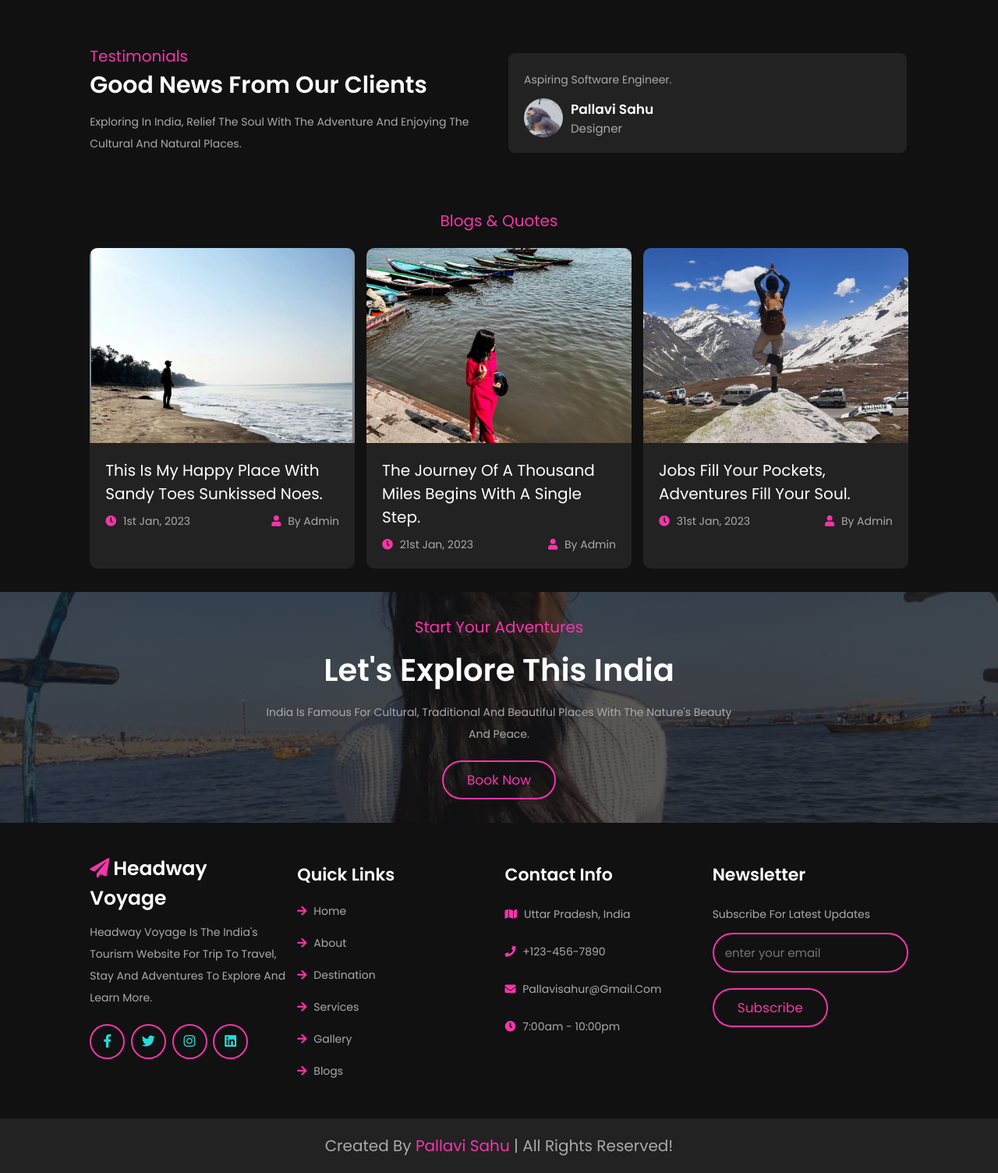
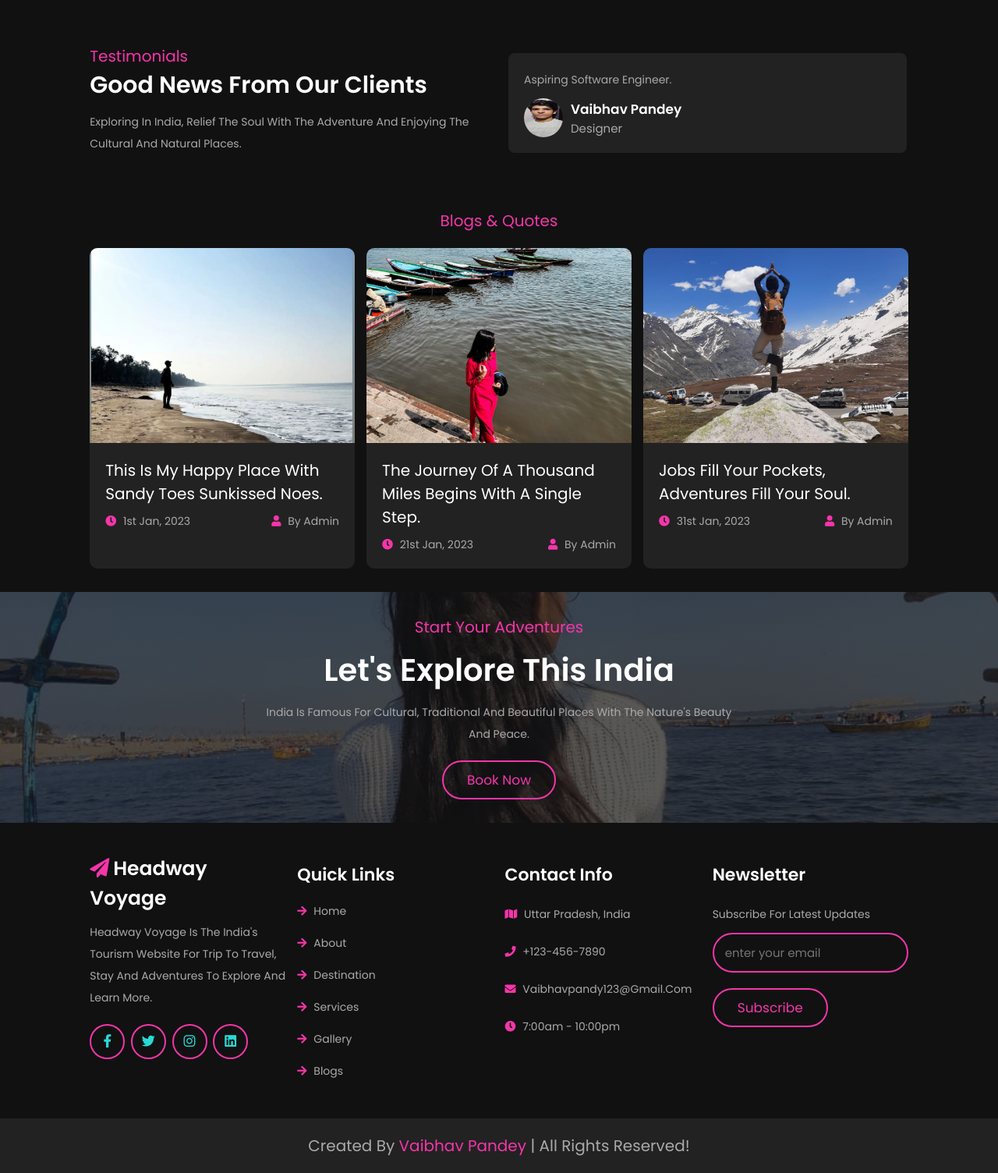
Before and after one commit to vaibiiii/headway-voyage, a plain HTML site: page index.html in a window 1280 px wide. Shown: the part 4702-6206 px from the top of the page at 78% size. Drawn offline with nearby package versions, Linux system fonts and the light colour scheme.

Commit message:
first commit

```diff
--- a/index.html
+++ b/index.html
@@ -363,9 +363,9 @@
         <div class="box">
             <p>Aspiring Software Engineer.</p>
             <div class="user">
-                <img src="images/pal.jpeg" alt="">
+                <img src="images/vai.jpg" alt="">
                 <div class="info">
-                    <h3>Pallavi Sahu</h3>
+                    <h3>Vaibhav Pandey</h3>
                     <span>designer</span>
                 </div>
             </div>
@@ -482,7 +482,7 @@
             <h3>contact info</h3>
             <p> <i class="fas fa-map"></i> Uttar Pradesh, india </p>
             <p> <i class="fas fa-phone"></i> +123-456-7890 </p>
-            <p> <i class="fas fa-envelope"></i> pallavisahur@gmail.com </p>
+            <p> <i class="fas fa-envelope"></i> vaibhavpandy123@gmail.com </p>
             <p> <i class="fas fa-clock"></i> 7:00am - 10:00pm </p>
         </div>
 
@@ -499,7 +499,7 @@
 
 </section>
 
-<div class="credit">created by <span>Pallavi sahu</span> | all rights reserved!</div>
+<div class="credit">created by <span>Vaibhav Pandey</span> | all rights reserved!</div>
 
 <!-- footer section ends -->
 
```
Also changed, not shown: images/pal.jpeg (deleted), images/vai.jpg (added).
